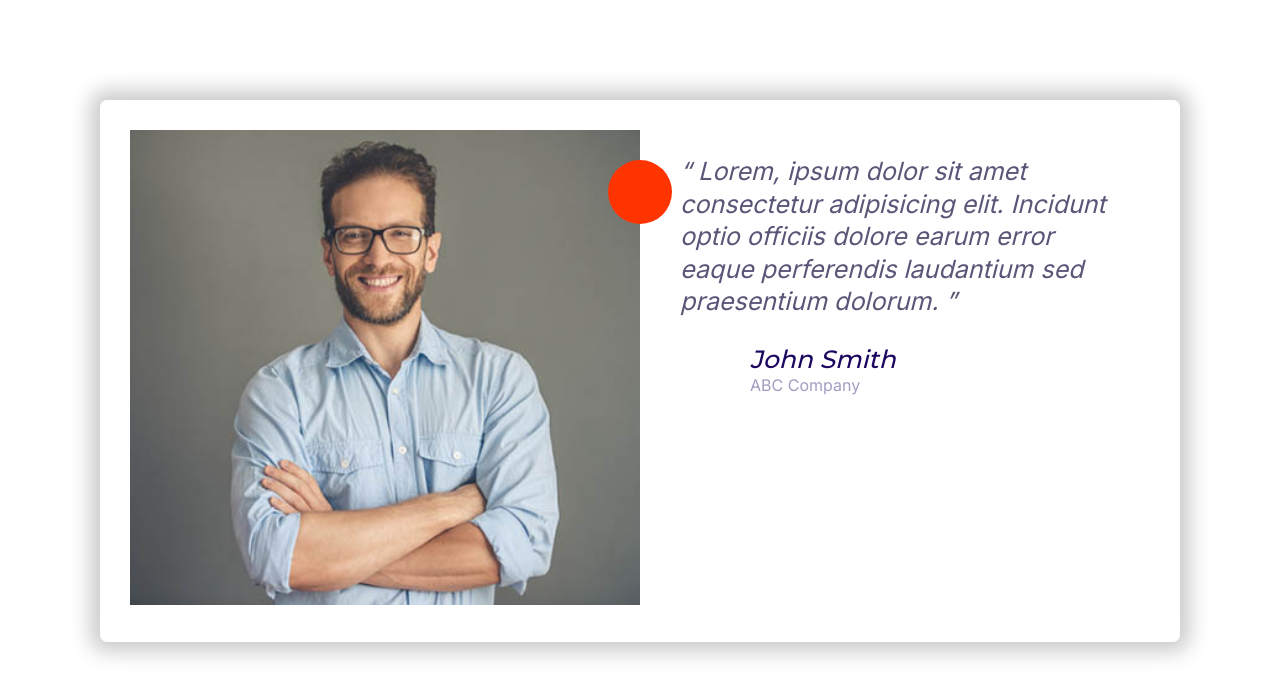
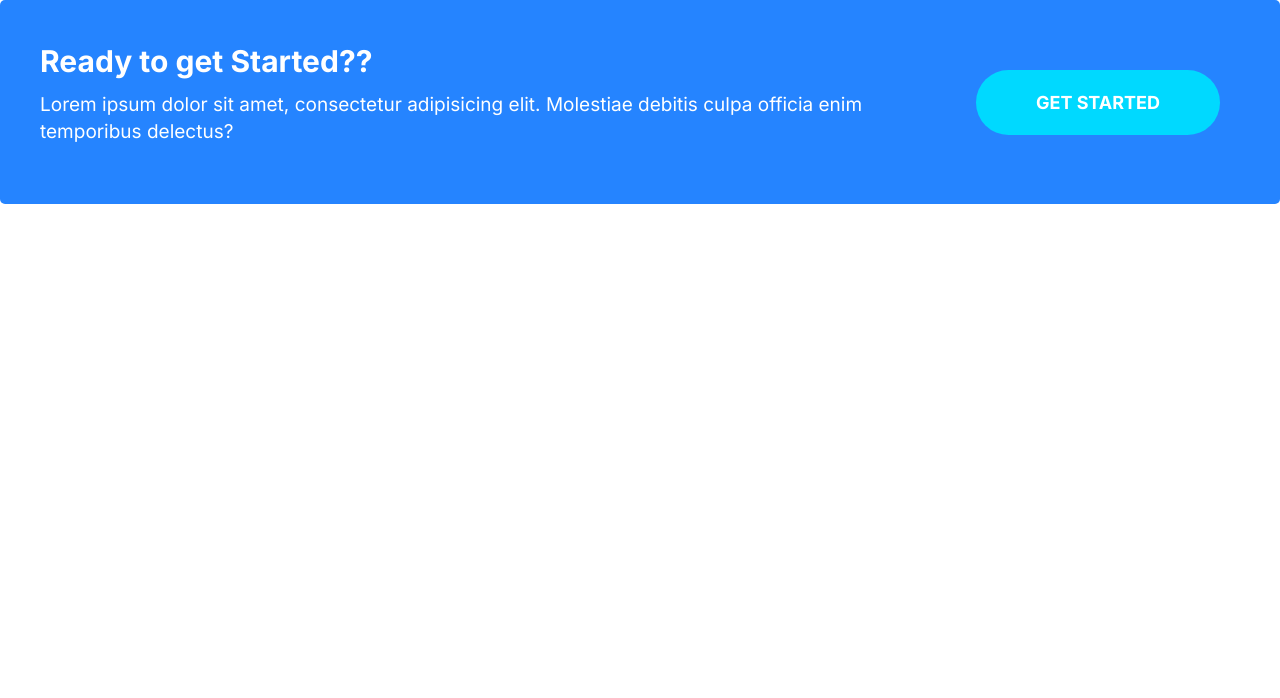
Before and after one commit to sadeghtavakoli/sadify, a plain HTML site: page index.html in a window 1280 px wide. Drawn offline with Linux system fonts and the light colour scheme.

Commit message:
create callout component

```diff
--- a/css/style.css
+++ b/css/style.css
@@ -169,19 +169,21 @@ a {
 }
 /* Buttons */
 .btn {
-  padding: 1.8rem;
   font-size: 1.8rem;
   font-weight: 600;
   text-transform: uppercase;
   border: 0;
   text-align: center;
-  padding: 2rem 3rem;
+  padding: 2rem 4rem;
   border-radius: 40px;
   margin: 3px;
   cursor: pointer;
   white-space: nowrap;
 }
-
+.btn--stretched {
+  padding-left: 6rem;
+  padding-right: 6rem;
+}
 .btn--block {
   display: inline-block;
   width: 100%;
@@ -423,3 +425,43 @@ a {
     font-size: 2.5rem;
   }
 }
+/* Callout */
+.callout {
+  align-items: center;
+  border-radius: 5px;
+  display: flex;
+  flex-direction: column;
+  justify-content: space-between;
+  padding: 4rem;
+}
+.callout--primary {
+  background: var(--color-primary);
+  color: white;
+}
+.callout__content {
+  text-align: center;
+}
+.callout__title {
+  color: white;
+  margin-top: 0;
+  font-size: 3rem;
+}
+.callout__text {
+  font-size: 1.9rem;
+}
+.callout .btn {
+  justify-self: center;
+  align-self: center;
+}
+@media screen and (min-width: 768px) {
+  .callout .grid--1x2 {
+    grid-template-columns: 2fr auto;
+  }
+  .callout .btn {
+    justify-self: start;
+    margin: 0 2rem;
+  }
+  .callout__content {
+    text-align: left;
+  }
+}
--- a/index.html
+++ b/index.html
@@ -16,45 +16,18 @@
     <link rel="stylesheet" href="css/style.css" />
     <title>Sadify</title>
   </head>
-  <body style="padding: 5rem;">
-
-    <div class="card testimonial">
+  <body>
+    <div class="callout callout--primary">
       <div class="grid grid--1x2">
-
-        <div class="testimonial__image">
-          <img src="images/testimonial.jpg" alt="a happy costumer"></img>
-
-          <span class="icon-container icon-container--accent">
-            <svg class="icon icon--small icon-white">
-              <use xlink:href="images/sprite.svg#quotes"></use>
-            </svg>
-          </span>
-
+        <div class="callout__content">
+          <h2 class="callout__title">Ready to get Started??</h2>
+          <p class="callout__text">
+            Lorem ipsum dolor sit amet, consectetur adipisicing elit. Molestiae
+            debitis culpa officia enim temporibus delectus?
+          </p>
         </div>
-
-        <blockquote class="quote">
-          <p class="quote__text">
-            Lorem, ipsum dolor sit amet consectetur adipisicing elit. Incidunt
-            optio officiis dolore earum error eaque perferendis laudantium sed
-            praesentium dolorum.
-          </p>
-
-          <footer>
-            <div class="media">
-              <div class="media__image">
-                <svg class="icon icon-primary quote__line">
-                  <use xlink:href="images/sprite.svg#line"></use>
-                </svg>
-              </div>
-              <div class="media__body">
-                <h3 class="media__title quote__author">John Smith</h3>
-                <p class="quotes__organization">ABC Company</p>
-              </div>
-            </div>
-          </footer>
-        </blockquote>
+        <a href="#" class="btn btn--secondary btn--stretched">Get started</a>
       </div>
     </div>
-
   </body>
 </html>
```
Also changed, not shown: components/callouts.html (added, +12 -0 lines).
